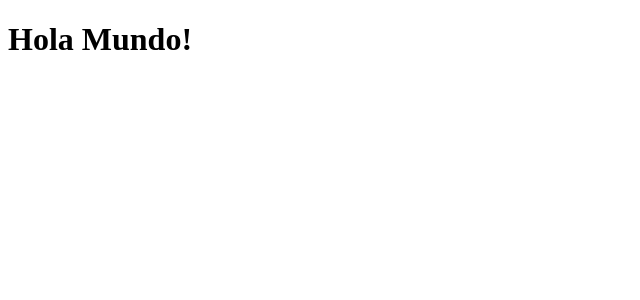
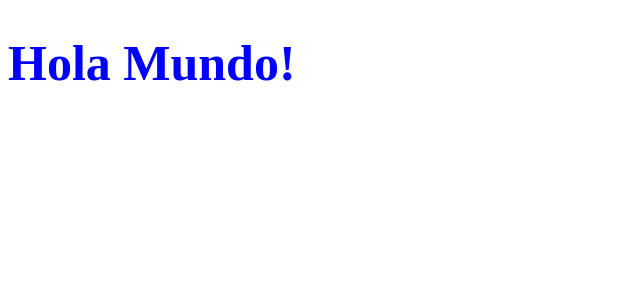
Before and after one commit to PonceGL/PlatziConfMerch, a React app: page / in a window 1280 px wide. Shown: the top 300 px of the page, without its empty margins (0-640 px from the left). Built offline with nearby package versions, Linux system fonts and the light colour scheme.

Commit message:
Webpack 5 con loaders y estilos

```diff
--- a/package.json
+++ b/package.json
@@ -12,6 +12,8 @@
   "author": "",
   "license": "ISC",
   "dependencies": {
+    "css-loader": "^5.0.1",
+    "mini-css-extract-plugin": "^1.3.4",
     "react": "^17.0.1",
     "react-dom": "^17.0.1"
   },
--- a/src/components/App.jsx
+++ b/src/components/App.jsx
@@ -1,4 +1,5 @@
 import React from "react";
+import "../styles/components/App.css";
 
 const App = () => {
   return <h1>Hola Mundo!</h1>;
--- /dev/null
+++ b/src/styles/components/App.css
@@ -0,0 +1,4 @@
+h1 {
+  font-size: 50px;
+  color: blue;
+}
--- a/webpack.config.js
+++ b/webpack.config.js
@@ -1,5 +1,6 @@
 const path = require("path");
 const HtmlWebpackPlugin = require("html-webpack-plugin");
+const MiniCssExtractPlugin = require("mini-css-extract-plugin");
 
 module.exports = {
   entry: "./src/index.js",
@@ -27,12 +28,24 @@ module.exports = {
           },
         ],
       },
+      {
+        test: /\.css$/,
+        use: [
+          {
+            loader: MiniCssExtractPlugin.loader,
+          },
+          "css-loader",
+        ],
+      },
     ],
   },
   plugins: [
     new HtmlWebpackPlugin({
       template: "./public/index.html",
       filename: "./index.html",
+    }),
+    new MiniCssExtractPlugin({
+      filename: "assets/[name].css",
     }),
   ],
   devServer: {
```
Also changed, not shown: 1 other file (tests, documents, lock files or other folders).
